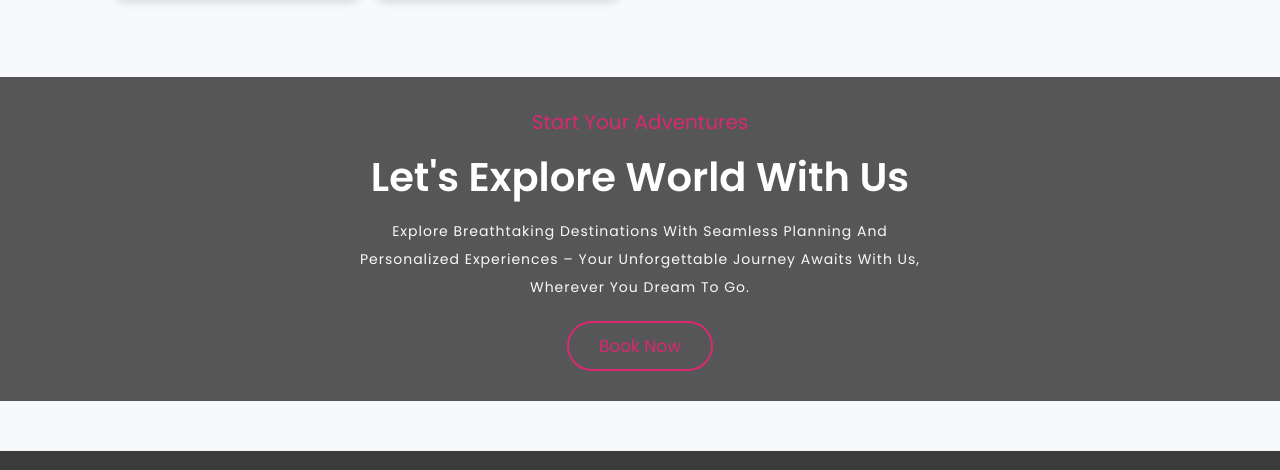
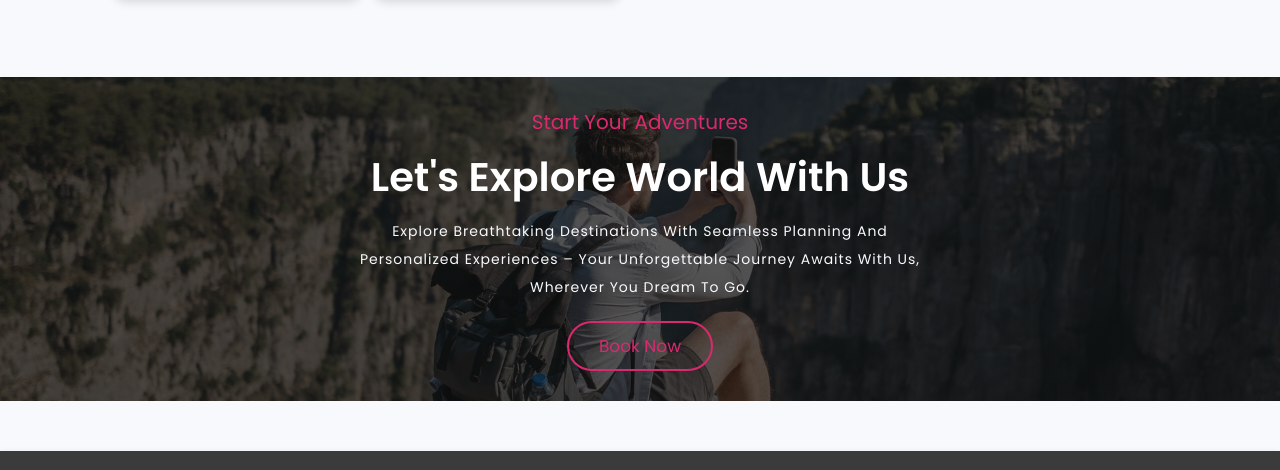
Before and after one commit to furniturespot/etravelcity, a plain HTML site: page index.html in a window 1280 px wide. Shown: the part 5072-5542 px from the top of the page. Drawn offline with nearby package versions, Linux system fonts and the light colour scheme.

Commit message:
Update style.css

```diff
--- a/style.css
+++ b/style.css
@@ -526,8 +526,8 @@ section {
 }
 
 .banner {
-  background: -webkit-gradient(linear, left top, left bottom, from(rgba(17, 17, 17, 0.7)), to(rgba(17, 17, 17, 0.7))), url(../images/banner-bg.jpg) no-repeat;
-  background: linear-gradient(rgba(17, 17, 17, 0.7), rgba(17, 17, 17, 0.7)), url(../images/banner-bg.jpg) no-repeat;
+  background: -webkit-gradient(linear, left top, left bottom, from(rgba(17, 17, 17, 0.7)), to(rgba(17, 17, 17, 0.7))), url(banner-bg.jpg) no-repeat;
+  background: linear-gradient(rgba(17, 17, 17, 0.7), rgba(17, 17, 17, 0.7)), url(banner-bg.jpg) no-repeat;
   background-size: cover;
   background-position: center;
   padding: 3rem 2rem;
```
